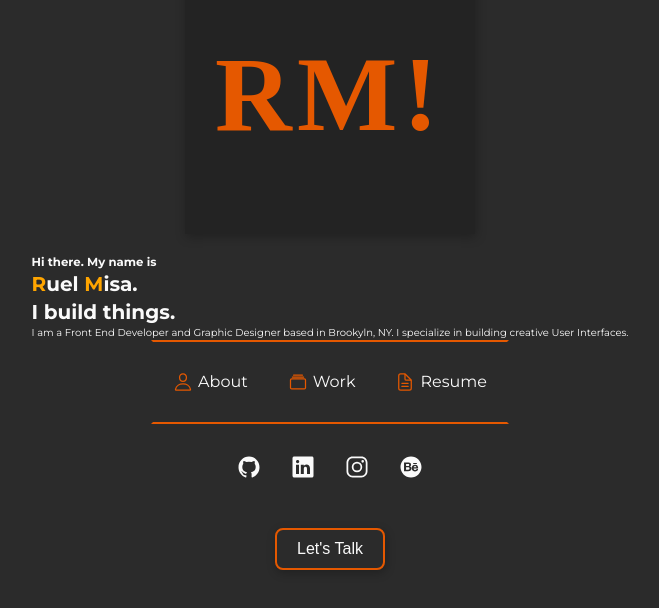
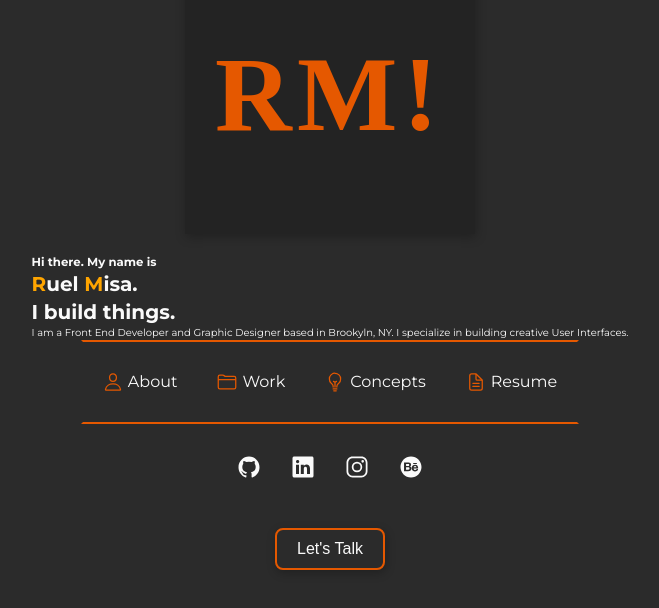
Before and after one commit to theruelmisa/theruelmisa_v1, a React (Create React App) app: page / in a window 1280 px wide. Shown: the part 136-744 px from the top of the page, without its empty margins (310-969 px from the left). Built offline with nearby package versions, Linux system fonts and the light colour scheme.

Commit message:
added Concepts tab for navigation to present my design ideas. Changed Icon for work tab

```diff
--- a/src/components/Navbar/Navbar.js
+++ b/src/components/Navbar/Navbar.js
@@ -14,7 +14,8 @@ import {
 } from './Navbar.elements';
 import {
     IoPersonOutline,
-    IoAlbumsOutline,
+    IoFolderOutline,
+    IoBulbOutline,
     IoDocumentTextOutline,
     IoLogoLinkedin,
     IoLogoGithub,
@@ -34,11 +35,16 @@ const Navbar = ({ logo, altLogo }) => {
                 </NavItem>
                 <NavItem title="Work">
                     <NavLink to="/work">
-                        <IoAlbumsOutline />
+                        <IoFolderOutline />
                         <NavText>Work</NavText>
                     </NavLink>
                 </NavItem>
-
+                <NavItem title="Work">
+                    <NavLink to="/concepts">
+                        <IoBulbOutline />
+                        <NavText>Concepts</NavText>
+                    </NavLink>
+                </NavItem>
                 <NavItem title="Resume">
                     <ResumeLink href="https://docs.google.com/document/d/1GDd_g6b8E3oKefYWUeWu5siAUQWJ_8DKj5ng_F2D4z8/edit?usp=sharing" target="_blank" rel="noopener noreferrer">
                         <IoDocumentTextOutline />
```
Also changed, not shown: 1 other file (tests, documents, lock files or other folders).
